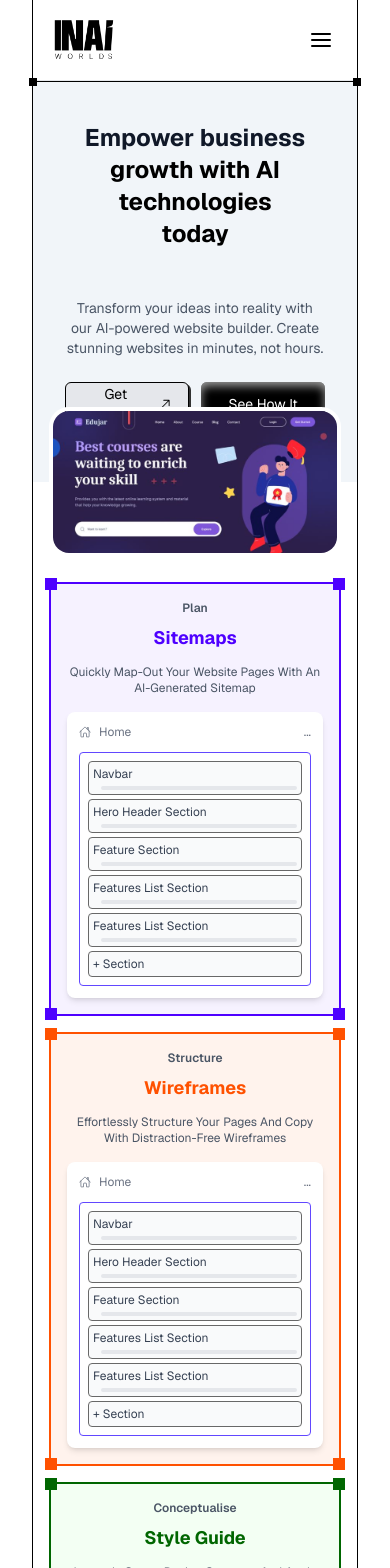
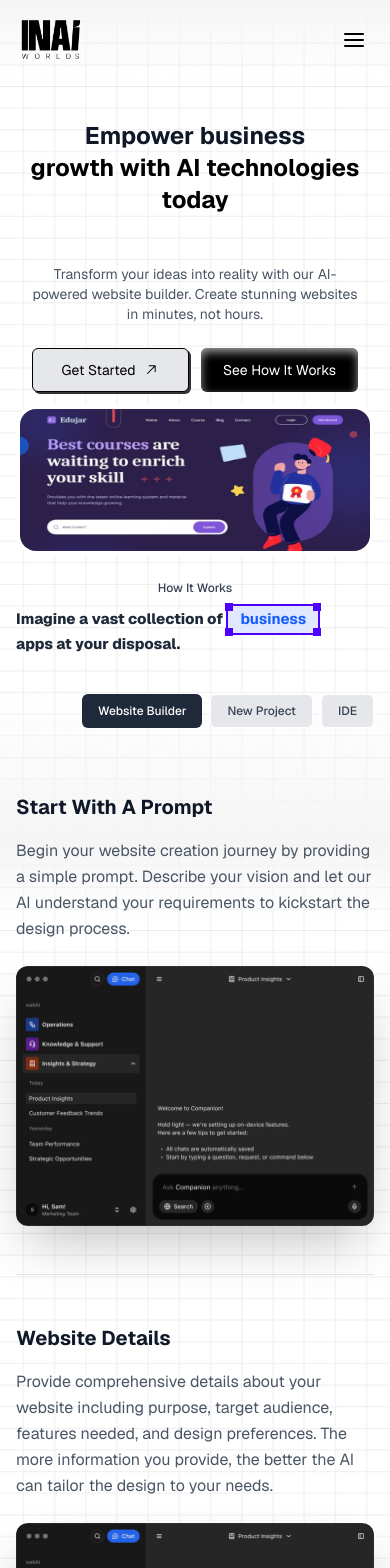
Before and after one commit to maulikpagada444/No_Code_Developer, a React (Vite) app: page /home in a window 390 px wide. Shown: the top 1568 px of the page. Built offline with nearby package versions, Linux system fonts and the light colour scheme.

Commit message:
home done

```diff
--- a/src/Components/Home/Home.jsx
+++ b/src/Components/Home/Home.jsx
@@ -26,6 +26,7 @@ import t4 from '../../../Public/t4.png';
 import t5 from '../../../Public/t5.png';
 import t6 from '../../../Public/t6.png';
 import t7 from '../../../Public/t7.png';
+import bgLight from "../../../Public/bg.png";
 import Cookies from "js-cookie";
 // ==============================
 // 2. COMPONENTS
@@ -74,7 +75,7 @@ const Navbar = () => {
   };
 
   return (
-    <nav ref={navRef} className="bg-white dark:bg-black border-b border-gray-200 dark:border-gray-700 transition-colors duration-300">
+    <nav ref={navRef} className="bg-transparent">
       <div className="max-w-7xl mx-auto px-4 sm:px-6 lg:px-8">
         <div className="flex justify-between items-center h-20">
           {/* Logo */}
@@ -194,7 +195,7 @@ const Banner = () => {
 
 
   return (
-    <section id="home" className="relative bg-[#f1f5f9] dark:bg-[#1A1A1A] pt-5 h-[400px] md:h-[500px] lg:h-[720px] overflow-visible transition-colors duration-300">
+    <section id="home" className="relative bg-transparent pt-5 h-[400px] md:h-[500px] lg:h-[720px] overflow-visible transition-colors duration-300">
       <div className="max-w-7xl mx-auto px-4 sm:px-6 lg:px-8">
         <div ref={bannerRef} className="text-center">
           <h3 className="text-2xl md:text-3xl lg:text-4xl xl:text-6xl font-bold text-gray-900 dark:text-white mb-4 md:mb-6 mt-[20px]">
@@ -279,96 +280,6 @@ const Banner = () => {
   );
 };
 
-const SectionBoxes = () => {
-  const { theme } = useContext(ThemeContext);
-  const boxRef = useRef(null);
-  useGsapReveal(boxRef);
-
-  const sections = [
-    {
-      id: 1,
-      category: 'Plan',
-      title: 'Sitemaps',
-      description: 'Quickly Map-Out Your Website Pages With An AI-Generated Sitemap',
-      items: ['Navbar', 'Hero Header Section', 'Feature Section', 'Features List Section', 'Features List Section', '+ Section'],
-      color: 'border-[#4E00FF]',
-      bgColor: 'bg-[#F6F2FF]'
-    },
-    {
-      id: 2,
-      category: 'Structure',
-      title: 'Wireframes',
-      description: 'Effortlessly Structure Your Pages And Copy With Distraction-Free Wireframes',
-      items: ['Navbar', 'Hero Header Section', 'Feature Section', 'Features List Section', 'Features List Section', '+ Section'],
-      color: 'border-[#FF5100]',
-      bgColor: 'bg-[#FFF3ED]'
-    },
-    {
-      id: 3,
-      category: 'Conceptualise',
-      title: 'Style Guide',
-      description: 'Instantly Create Design Concepts And Apply The Winning Style Across Pages',
-      items: ['Navbar', 'Hero Header Section', 'Feature Section', 'Features List Section', 'Features List Section', '+ Section'],
-      color: 'border-[#006600]',
-      bgColor: 'bg-[#F3FFF3]'
-    },
-  ];
-
-  return (
-    <section className="pb-8 md:pb-12 lg:pb-16 bg-white dark:bg-black mt-[100px] md:mt-[250px] lg:mt-[400px] md:flex-col transition-colors duration-300">
-      <div className="max-w-7xl mx-auto px-4 sm:px-6 lg:px-8">
-        <div ref={boxRef} className="flex flex-wrap justify-center gap-4 md:gap-6 lg:gap-8">
-          {sections.map((section) => (
-            <div key={section.id} className={`relative flex flex-col w-full sm:w-1/2 lg:w-1/4 p-4 md:p-5 lg:p-6 border-2 ${section.color} ${section.bgColor} dark:bg-gray-800 min-h-[400px] md:min-h-[500px] lg:min-h-[600px] max-h-[500px] md:max-h-[600px] lg:max-h-[700px] max-w-[300px] md:max-w-[350px] lg:max-w-[350px]`}
-              style={{
-                textAlign: 'center',
-                borderColor: theme === 'dark' ? '#FFFFFF' : undefined,
-                backgroundColor: theme === 'dark' ? '#1A1A1A' : undefined
-              }}
-            >
-              <div className={`absolute w-3 h-3 ${theme === 'dark' ? 'bg-white' : (section.id === 1 ? 'bg-[#4E00FF]' : section.id === 2 ? 'bg-[#FF5100]' : 'bg-[#006600]')} -top-[6px] -left-[6px]`}></div>
-              <div className={`absolute w-3 h-3 ${theme === 'dark' ? 'bg-white' : (section.id === 1 ? 'bg-[#4E00FF]' : section.id === 2 ? 'bg-[#FF5100]' : 'bg-[#006600]')} -top-[6px] -right-[6px]`}></div>
-              <div className={`absolute w-3 h-3 ${theme === 'dark' ? 'bg-white' : (section.id === 1 ? 'bg-[#4E00FF]' : section.id === 2 ? 'bg-[#FF5100]' : 'bg-[#006600]')} -bottom-[6px] -left-[6px]`}></div>
-              <div className={`absolute w-3 h-3 ${theme === 'dark' ? 'bg-white' : (section.id === 1 ? 'bg-[#4E00FF]' : section.id === 2 ? 'bg-[#FF5100]' : 'bg-[#006600]')} -bottom-[6px] -right-[6px]`}></div>
-              <p className="text-xs md:text-sm font-semibold text-gray-600 dark:text-white mb-2">{section.category}</p>
-              <h3 className={`text-lg md:text-xl lg:text-2xl font-bold mb-3 md:mb-4 ${section.id === 1 ? 'text-[#4E00FF] dark:text-white' : section.id === 2 ? 'text-[#FF5100] dark:text-white' : 'text-[#006600] dark:text-white'}`}>{section.title}</h3>
-              <p className="text-xs md:text-sm text-gray-600 dark:text-white mb-4 md:mb-6 flex-grow">{section.description}</p>
-
-              <div className="bg-white dark:bg-white rounded-lg p-3 md:p-4 shadow-md flex-grow">
-                <div className="flex items-center justify-between text-gray-500 dark:text-gray-300 text-xs md:text-sm mb-3 md:mb-4">
-                  <span className="flex items-center dark:text-black">
-                    <span className='mr-2 dark:text-black text-xs md:text-sm'><IoHomeOutline /></span>
-                    <span className="text-xs md:text-sm">Home</span>
-                  </span>
-                  <span className='dark:text-black text-xs md:text-sm'>...</span>
-                </div>
-                <div className="space-y-1 md:space-y-2 border border-[#6248FF] p-2 md:p-3 rounded"
-                  style={{ borderColor: theme === 'dark' ? '#006600' : '#6248FF' }}
-                >
-                  {section.items.map((item, index) => (
-                    <div key={index} className="bg-gray-50 dark:bg-white rounded p-1 md:p-2 text-xs md:text-sm text-gray-700 dark:text-black border border-[#686868]"
-                      style={{
-                        borderColor: theme === 'dark' ? '#333333' : '#686868',
-                        color: theme === 'dark' ? '#000000' : undefined
-                      }}
-                    >
-                      <div className="flex items-center dark:text-black text-xs md:text-sm">
-                        {item}
-                      </div>
-                      {item !== '+ Section' && (
-                        <div className="h-1 md:h-2 bg-gray-200 dark:bg-gray-500 rounded mt-1 ml-2 md:ml-4"></div>
-                      )}
-                    </div>
-                  ))}
-                </div>
-              </div>
-            </div>
-          ))}
-        </div>
-      </div>
-    </section>
-  );
-};
 
 const EditorSection = () => {
   const { theme } = useContext(ThemeContext);
@@ -405,7 +316,7 @@ const EditorSection = () => {
   const listItems = ["Start with a Prompt", "Website Details", "Let AI Do The Work", "Fine-Tune Your Design", "Edit Design", "Edit Design"];
 
   return (
-    <section className="py-12 md:py-16 lg:py-20 bg-white dark:bg-black transition-colors duration-300">
+    <section className="pb-8 md:pb-12 bg-transparent lg:pb-16 mt-[100px] md:mt-[250px] lg:mt-[400px] md:flex-col transition-colors duration-300">
       <div className="max-w-7xl mx-auto px-4 md:px-8 lg:px-16">
         <div className="flex flex-col md:flex:col md:text-center md:justify-between md:items-start mb-8 md:mb-12 lg:mb-16 lg:flex-row">
           <div className="mb-6 md:mb-0 text-center md:text-center w-full lg:text-start lg:w-[1300px]">
@@ -499,7 +410,7 @@ const Templates = () => {
   useGsapReveal(templateRef);
 
   return (
-    <section className="py-12 md:py-16 lg:py-20 bg-white dark:bg-black transition-colors duration-300">
+    <section className="py-12 md:py-16 lg:py-20 bg-transparent transition-colors duration-300">
       <div className="max-w-7xl mx-auto px-4 md:px-8 lg:px-16">
         <div className="text-center mb-8 md:mb-12 lg:mb-16">
           <p className="text-gray-500 dark:text-white text-xs md:text-sm font-medium mb-2">Template</p>
@@ -542,28 +453,24 @@ const FeaturesGrid = () => {
   useGsapReveal(featureRef);
 
   const features = [
-    { title: "AI-Powered Design", description: "Quickly create a website by describing your idea in plain language. From a simple prompt, the builder generates full websites.", borderColor: "border-[#FDB400]", bgColor: "bg-[#FFF9EA]", squareColor: "bg-[#FDB400]" },
-    { title: "Drag & Drop Editor", description: "Easily customize every element with our intuitive drag and drop interface. No coding required.", borderColor: "border-[#FF0004]", bgColor: "bg-[#FFF8F8]", squareColor: "bg-[#FF0004]" },
-    { title: "Responsive Templates", description: "Choose from hundreds of professionally designed templates that work perfectly on all devices.", borderColor: "border-[#003CFF]", bgColor: "bg-[#F5F7FF]", squareColor: "bg-[#003CFF]" },
-    { title: "SEO Optimization", description: "Built-in SEO tools help your website rank higher in search results and attract more visitors.", borderColor: "border-[#003CFF]", bgColor: "bg-[#F5F7FF]", squareColor: "bg-[#003CFF]" },
-    { title: "E-commerce Ready", description: "Complete online store functionality with payment processing, inventory management, and more.", borderColor: "border-[#FDB400]", bgColor: "bg-[#FFF9EA]", squareColor: "bg-[#FDB400]" },
-    { title: "Analytics Dashboard", description: "Track visitor behavior, conversion rates, and key metrics with our comprehensive analytics tools.", borderColor: "border-[#FF0004]", bgColor: "bg-[#FFF8F8]", squareColor: "bg-[#FF0004]" },
-    { title: "Custom Domains", description: "Connect your own domain name or get a free subdomain to establish your online presence.", borderColor: "border-[#FF0004]", bgColor: "bg-[#FFF8F8]", squareColor: "bg-[#FF0004]" },
-    { title: "24/7 Support", description: "Get help whenever you need it with our round-the-clock customer support team.", borderColor: "border-[#003CFF]", bgColor: "bg-[#F5F7FF]", squareColor: "bg-[#003CFF]" },
-    { title: "Fast Hosting", description: "Lightning-fast hosting with 99.9% uptime ensures your website is always available and performs great.", borderColor: "border-[#FDB400]", bgColor: "bg-[#FFF9EA]", squareColor: "bg-[#FDB400]" }
+    { title: "AI-Powered Design", description: "Quickly create a website by describing your idea in plain language. From a simple prompt, the builder generates full websites." },
+    { title: "Drag & Drop Editor", description: "Easily customize every element with our intuitive drag and drop interface. No coding required." },
+    { title: "Responsive Templates", description: "Choose from hundreds of professionally designed templates that work perfectly on all devices." },
+    { title: "SEO Optimization", description: "Built-in SEO tools help your website rank higher in search results and attract more visitors." },
+    { title: "E-commerce Ready", description: "Complete online store functionality with payment processing, inventory management, and more." },
+    { title: "Analytics Dashboard", description: "Track visitor behavior, conversion rates, and key metrics with our comprehensive analytics tools." },
+    { title: "Custom Domains", description: "Connect your own domain name or get a free subdomain to establish your online presence." },
+    { title: "24/7 Support", description: "Get help whenever you need it with our round-the-clock customer support team." },
+    { title: "Fast Hosting", description: "Lightning-fast hosting with 99.9% uptime ensures your website is always available and performs great." }
   ];
 
   return (
-    <div className="py-16 px-8 bg-white dark:bg-black transition-colors duration-300">
+    <div className="py-16 px-8 bg-transparent transition-colors duration-300">
       <div className="max-w-3xl mx-auto text-center mb-12">
         <p className="text-gray-700 dark:text-white">From Prompt to Published Website in One Platform</p>
         <h6 className="text-[40px] md:text-[40px] font-bold text-black dark:text-white">
-          Everything You Need to Create a <span className="relative inline-block border-2 border-blue-600 dark:border-white rounded px-5 text-blue-600 dark:text-white bg-[#F3F3FF] dark:bg-black">
+          Everything You Need to Create a <span className="relative inline-block dark:border-white rounded px-5 dark:text-white bg-transparent dark:bg-black">
             Website
-            <span className={`absolute w-2 h-2 ${theme === 'dark' ? 'bg-white' : 'bg-blue-600'} -top-1 -left-1`}></span>
-            <span className={`absolute w-2 h-2 ${theme === 'dark' ? 'bg-white' : 'bg-blue-600'} -top-1 -right-1`}></span>
-            <span className={`absolute w-2 h-2 ${theme === 'dark' ? 'bg-white' : 'bg-blue-600'} -bottom-1 -left-1`}></span>
-            <span className={`absolute w-2 h-2 ${theme === 'dark' ? 'bg-white' : 'bg-blue-600'} -bottom-1 -right-1`}></span>
           </span> With AI, From Start to Finish
         </h6>
       </div>
@@ -572,15 +479,26 @@ const FeaturesGrid = () => {
         {features.map((feature, index) => (
           <div
             key={index}
-            className={`relative p-6 border ${feature.borderColor} ${feature.bgColor} dark:bg-[#1A1A1A] dark:border-white hover:shadow-lg transition-shadow duration-300`}
+            className="
+              relative
+              p-6
+              border
+              border-black
+              bg-white
+              dark:bg-[#1A1A1A]
+              hover:shadow-lg
+              transition-shadow
+              duration-300
+            "
           >
-            <div className={`absolute -top-1 -left-1 w-2 h-2 z-10 ${theme === 'dark' ? 'bg-white' : feature.squareColor}`}></div>
-            <div className={`absolute -top-1 -right-1 w-2 h-2 z-10 ${theme === 'dark' ? 'bg-white' : feature.squareColor}`}></div>
-            <div className={`absolute -bottom-1 -left-1 w-2 h-2 z-10 ${theme === 'dark' ? 'bg-white' : feature.squareColor}`}></div>
-            <div className={`absolute -bottom-1 -right-1 w-2 h-2 z-10 ${theme === 'dark' ? 'bg-white' : feature.squareColor}`}></div>
-            <h3 className="text-xl font-semibold text-gray-900 dark:text-white mb-3">{feature.title}</h3>
-            <p className="text-gray-600 dark:text-white leading-relaxed">{feature.description}</p>
+            <h3 className="text-xl font-semibold text-gray-900 dark:text-white mb-3">
+              {feature.title}
+            </h3>
+            <p className="text-gray-600 dark:text-white leading-relaxed">
+              {feature.description}
+            </p>
           </div>
+
         ))}
       </div>
     </div>
@@ -610,17 +528,13 @@ const FAQ = () => {
   };
 
   return (
-    <section id="faq" className="py-20 bg-white dark:bg-black transition-colors duration-300">
+    <section id="faq" className="py-20 bg-transparent transition-colors duration-300">
       <div className="max-w-6xl mx-auto px-4 sm:px-6 lg:px-8">
         <p className='text-center text-gray-700 dark:text-white'>FAQ's</p>
         <div className="text-center mb-16">
           <h2 className="text-xl md:text-4xl lg:text-4xl font-bold text-gray-900 dark:text-white mb-4 ">
             Frequently asked <span className="relative inline-block">
-              <span className="text-[#2E2F5B] dark:text-white border border-[#2E2F5B] dark:border-white bg-[#E9E9FF] dark:bg-[#1A1A1A] px-2 py-[0px] md:px-3 md:py-1 lg:px-3 lg:py-0">questions</span>
-              <div className={`absolute -top-[5px] -left-[2px] md:-top-[13px] md:-left-[5px] w-2 h-2 md:w-3 md:h-3 lg:-top-[11px] ${theme === 'dark' ? 'bg-white' : 'bg-[#2E2F5B]'}`}></div>
-              <div className={`absolute -top-[5px] -right-[2px] md:-top-[13px] md:-right-[5px] w-2 h-2 md:w-3 md:h-3 lg:-top-[11px] ${theme === 'dark' ? 'bg-white' : 'bg-[#2E2F5B]'}`}></div>
-              <div className={`absolute -bottom-[5px] -left-[2px] md:-bottom-[13px] md:-left-[5px] w-2 h-2 md:w-3 md:h-3 lg:-bottom-[11px] ${theme === 'dark' ? 'bg-white' : 'bg-[#2E2F5B]'}`}></div>
-              <div className={`absolute -bottom-[5px] -right-[2px] md:-bottom-[13px] md:-right-[5px] w-2 h-2 md:w-3 md:h-3 lg:-bottom-[11px] ${theme === 'dark' ? 'bg-white' : 'bg-[#2E2F5B]'}`}></div>
+              <span className="dark:text-white dark:border-white bg-transparent dark:bg-[#1A1A1A] px-2 py-[0px] md:px-3 md:py-1 lg:px-3 lg:py-0">questions</span>
             </span>
           </h2>
           <h2 className="text-xl md:text-4xl lg:text-4xl font-bold text-black dark:text-gray-300">
@@ -696,7 +610,7 @@ const Footer = () => {
   ];
 
   return (
-    <footer ref={footerRef} className="bg-gray-50 dark:bg-black border-t border-gray-200 dark:border-white transition-colors duration-300">
+    <footer ref={footerRef} className="bg-transparent  dark:border-white transition-colors duration-300">
       <div className="max-w-7xl mx-auto px-4 sm:px-6 lg:px-8">
         <div className="py-6 border-t border-gray-200 dark:border-white">
           <div className="flex flex-row md:flex-row justify-between items-center w-full">
@@ -724,7 +638,7 @@ const Footer = () => {
 function Home() {
 
   const pageRef = useRef(null);
-
+  const { theme } = useContext(ThemeContext);
   useEffect(() => {
     gsap.fromTo(
       pageRef.current,
@@ -734,49 +648,48 @@ function Home() {
   }, []);
 
   return (
-    <div ref={pageRef} className="min-h-screen bg-white dark:bg-black transition-colors duration-300">
-      <div className="mx-8 md:mx-8 lg:mx-16 border-x border-black dark:border-white relative transition-colors duration-300">
+    <div
+      ref={pageRef}
+      className="min-h-full transition-colors duration-300"
+      style={{
+        backgroundImage: theme === "light" ? `url(${bgLight})` : "none",
+        backgroundColor: theme === "dark" ? "#0b0b0b" : "transparent",
+        backgroundSize: "cover",
+        backgroundRepeat: "no-repeat",
+        backgroundPosition: "center",
+        backgroundAttachment: "fixed",
+      }}
+    >
 
-        <div className="border-b border-black dark:border-white relative transition-colors duration-300">
+
+
       <Navbar />
+
+      <div className="relative">
+        <Banner />
+      </div>
+
+      {/* <div className="relative">
+        <SectionBoxes />
+      </div> */}
+
+      <div className="relative">
+        <EditorSection />
       </div>
 
       <div className="relative">
-          <Banner />
-          <div className="absolute -top-1 -left-1 w-2 h-2 bg-black dark:bg-white"></div>
-          <div className="absolute -top-1 -right-1 w-2 h-2 bg-black dark:bg-white"></div>
+        <Templates />
       </div>
 
-        <div className="border-b border-black dark:border-white relative transition-colors duration-300">
-          <SectionBoxes />
-        </div>
-
-        <div className="border-b border-black dark:border-white relative transition-colors duration-300">
-          <EditorSection />
-          <div className="absolute -top-1 -left-1 w-2 h-2 bg-black dark:bg-white"></div>
-          <div className="absolute -top-1 -right-1 w-2 h-2 bg-black dark:bg-white"></div>
-        </div>
-
-        <div className="border-b border-black dark:border-white relative transition-colors duration-300">
-          <Templates />
-          <div className="absolute -top-1 -left-1 w-2 h-2 bg-black dark:bg-white"></div>
-          <div className="absolute -top-1 -right-1 w-2 h-2 bg-black dark:bg-white"></div>
-        </div>
-
-        <div className="border-b border-black dark:border-white relative transition-colors duration-300">
+      <div className="relative">
         <FeaturesGrid />
-          <div className="absolute -top-1 -left-1 w-2 h-2 bg-black dark:bg-white"></div>
-          <div className="absolute -top-1 -right-1 w-2 h-2 bg-black dark:bg-white"></div>
       </div>
 
       <div className="relative">
         <FAQ />
-          <div className="absolute -top-1 -left-1 w-2 h-2 bg-black dark:bg-white"></div>
-          <div className="absolute -top-1 -right-1 w-2 h-2 bg-black dark:bg-white"></div>
       </div>
 
       <Footer />
-      </div>
     </div>
   );
 }
```
Lines whose indentation alone changed are shown as unchanged.
